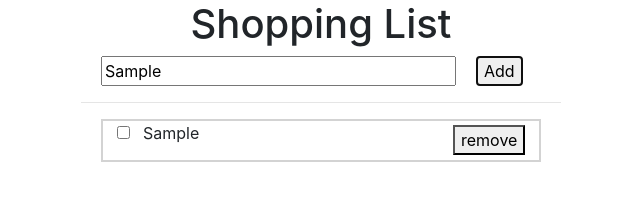
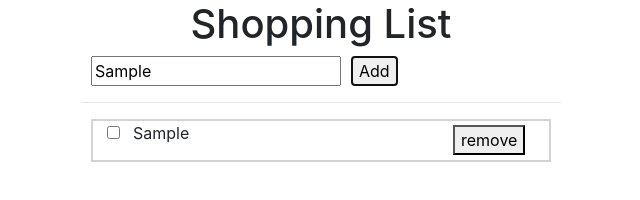
Before and after one commit to neilwoodroffe/shopping-list, a plain HTML site: page index.html in a window 1280 px wide. Both pictures are taken after typing "Sample" into the empty fields and a click on the button "Add". Shown: the whole page, without its empty margins (319-959 px from the left). Drawn offline with nearby package versions, Linux system fonts and the light colour scheme.

Commit message:
fixed positioning

```diff
--- a/index.html
+++ b/index.html
@@ -13,16 +13,16 @@ float: none !important;
 
 h1 {text-align: center;}
 #task {
-    width: 355px;
-    margin-left:20px;
-    margin-right:20px;
+    width: 250px;
+    margin-left:10px;
+    margin-right:10px;
 
 }
 
 .remove {
     display: block;
 
-    margin-left:350px;
+    margin-left:360px;
     margin-right:10px;
     margin-top: -20px;
     margin-bottom: 5px;
@@ -31,8 +31,8 @@ h1 {text-align: center;}
 ul {
   list-style-type: none;
   padding-left:0px;
-  margin-left:20px;
-  margin-right:20px;
+  margin-left:10px;
+  margin-right:10px;
   border-style: solid;
   border-width: 1px;
   border-color: lightgrey;
@@ -49,9 +49,7 @@ li {
 <body>
 <h1>Shopping List</h1>
 <input type="text" list="groceries" id="task" placeholder="Add Item" onfocus="this.value=''"><button id="add">Add</button>
-<label for="groceries">
 <datalist id="groceries">
-<select>
     <option value="apples">apples</option>
     <option value="bananas">bananas</option>
     <option value="bread">bread</option>
@@ -64,9 +62,7 @@ li {
     <option value="sausages">sausages</option>
     <option value="Vegemite">Vegemite</option>
     <option value="veges">veges</option>
-</select>
 </datalist>
-</label>
 <hr>
 <div  id="todos"></div>
 
```
